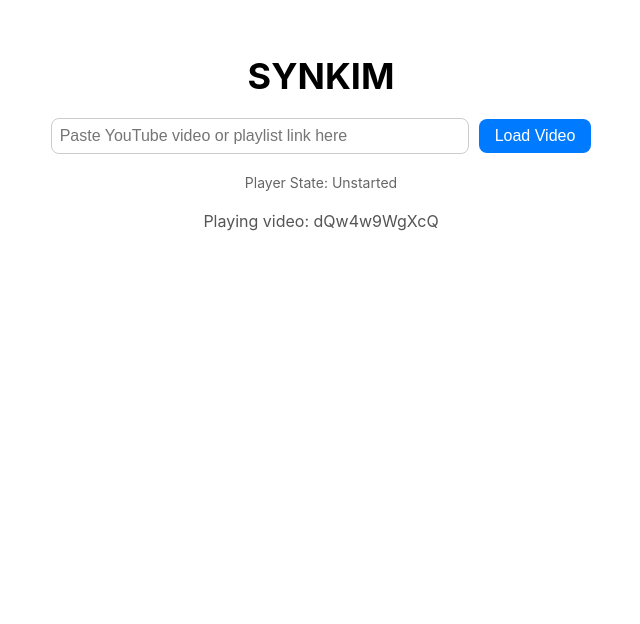
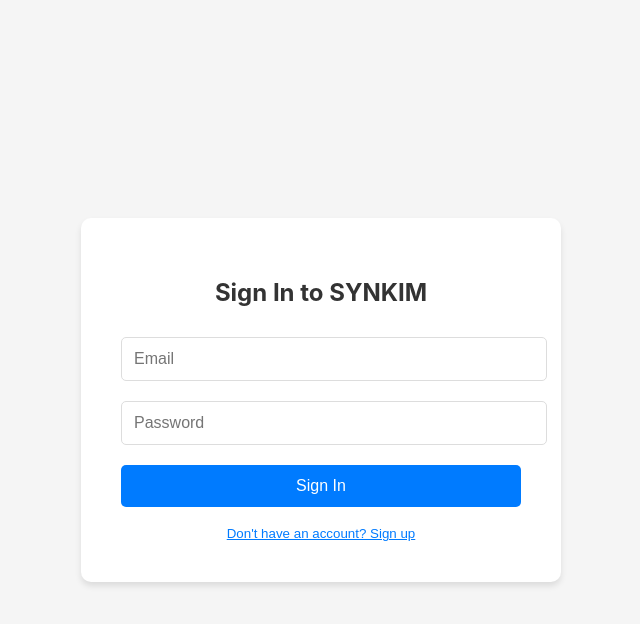
Before and after one commit to alexredboyPRO/Synkim, a React (Create React App) app in the folder client/: page / in a window 1280 px wide. Shown: the top 624 px of the page, without its empty margins (319-959 px from the left). Built offline with nearby package versions, Linux system fonts and the light colour scheme; no server answers.

Commit message:
Added Accounts

```diff
--- a/client/src/App.js
+++ b/client/src/App.js
@@ -1,8 +1,29 @@
 import React, { useEffect, useRef, useState } from "react";
 import YouTube from "react-youtube";
 import io from "socket.io-client";
+import { initializeApp } from "firebase/app";
+import {
+  getAuth,
+  createUserWithEmailAndPassword,
+  signInWithEmailAndPassword,
+  signOut,
+  onAuthStateChanged
+} from "firebase/auth";
 
 const SOCKET_URL = "https://synkim.onrender.com";
+
+const firebaseConfig = {
+  apiKey: "AIzaSyD-IbYzApHkLTnDX8vXDf_fid2ULzyyu_s",
+  authDomain: "synkim-dfd33.firebaseapp.com",
+  projectId: "synkim-dfd33",
+  storageBucket: "synkim-dfd33.firebasestorage.app",
+  messagingSenderId: "982327873530",
+  appId: "1:982327873530:web:b3a2bebf995b48f65c5e43"
+};
+
+// Initialize Firebase
+const app = initializeApp(firebaseConfig);
+const auth = getAuth(app);
 
 function App() {
   const socketRef = useRef(null);
@@ -14,7 +35,14 @@
   const [isPlaylist, setIsPlaylist] = useState(false);
   const [playerKey, setPlayerKey] = useState(0);
   const [playlistId, setPlaylistId] = useState("");
-  const [playerState, setPlayerState] = useState(-1); // -1: unstarted, 0: ended, 1: playing, 2: paused, 3: buffering, 5: video cued
+  const [playerState, setPlayerState] = useState(-1);
+
+  // Auth states
+  const [user, setUser] = useState(null);
+  const [email, setEmail] = useState("");
+  const [password, setPassword] = useState("");
+  const [isLogin, setIsLogin] = useState(true);
+  const [authError, setAuthError] = useState("");
 
   function extractYouTubeId(url) {
     if (!url) return null;
@@ -47,7 +75,41 @@
     return null;
   }
 
-  // Safe player control functions
+  // Auth functions
+  const handleAuth = async (e) => {
+    e.preventDefault();
+    setAuthError("");
+
+    try {
+      if (isLogin) {
+        await signInWithEmailAndPassword(auth, email, password);
+      } else {
+        await createUserWithEmailAndPassword(auth, email, password);
+      }
+    } catch (error) {
+      setAuthError(error.message);
+    }
+  };
+
+  const handleLogout = async () => {
+    try {
+      await signOut(auth);
+    } catch (error) {
+      console.error("Logout error:", error);
+    }
+  };
+
+  // Listen to auth state changes
+  useEffect(() => {
+    const unsubscribe = onAuthStateChanged(auth, (user) => {
+      setUser(user);
+      if (user) {
+        setAuthError("");
+      }
+    });
+    return unsubscribe;
+  }, []);
+
   const safeSeekTo = (time) => {
     if (!playerRef.current) return false;
     try {
@@ -82,6 +144,8 @@
   };
 
   useEffect(() => {
+    if (!user) return; // Only connect socket if user is logged in
+
     socketRef.current = io(SOCKET_URL);
 
     socketRef.current.on("play", (data) => {
@@ -89,7 +153,6 @@
 
       const { time, isPlaylist: remoteIsPlaylist, mediaId } = data;
 
-      // Handle media type changes
       if (remoteIsPlaylist !== isPlaylist || mediaId !== (isPlaylist ? playlistId : videoId)) {
         if (remoteIsPlaylist) {
           setPlaylistId(mediaId);
@@ -102,7 +165,6 @@
         return;
       }
 
-      // Only sync if player is ready and not in error state
       if (playerRef.current && playerState >= 0) {
         const currentTime = playerRef.current.getCurrentTime();
         const diff = Math.abs(currentTime - time);
@@ -160,7 +222,7 @@
       if (isRemoteAction.current) return;
 
       const now = Date.now();
-      if (now - lastSyncTime.current < 8000) { // Increased cooldown
+      if (now - lastSyncTime.current < 8000) {
         return;
       }
 
@@ -174,7 +236,7 @@
         const currentTime = playerRef.current.getCurrentTime();
         const diff = Math.abs(currentTime - time);
 
-        if (diff > 8) { // Increased threshold
+        if (diff > 8) {
           isRemoteAction.current = true;
           safeSeekTo(time);
           lastSyncTime.current = now;
@@ -197,17 +259,18 @@
       setPlayerKey(prev => prev + 1);
     });
 
-    return () => socketRef.current.disconnect();
-  }, [isPlaylist, playlistId, videoId, playerState]);
+    return () => {
+      if (socketRef.current) {
+        socketRef.current.disconnect();
+      }
+    };
+  }, [user, isPlaylist, playlistId, videoId, playerState]);
 
   const onReady = (event) => {
     playerRef.current = event.target;
     console.log("Player ready");
+    setPlayerState(-1);
 
-    // Initialize player state
-    setPlayerState(-1); // unstarted
-
-    // Start sync interval
     const syncInterval = setInterval(() => {
       if (playerRef.current && !isRemoteAction.current && playerState >= 0) {
         try {
@@ -222,7 +285,7 @@
           console.error("Sync error:", error);
         }
       }
-    }, 15000); // Reduced frequency
+    }, 15000);
 
     return () => clearInterval(syncInterval);
   };
@@ -262,10 +325,8 @@
   const onStateChange = (event) => {
     const newState = event.data;
     setPlayerState(newState);
-    console.log("Player state changed to:", newState);
 
-    // Handle playlist auto-play when cued
-    if (isPlaylist && newState === 5) { // 5 = video cued
+    if (isPlaylist && newState === 5) {
       setTimeout(() => {
         if (playerRef.current && !isRemoteAction.current) {
           safePlayVideo();
@@ -273,15 +334,13 @@
       }, 1000);
     }
 
-    // Reset remote action flag on ended state
-    if (newState === 0) { // 0 = ended
+    if (newState === 0) {
       isRemoteAction.current = false;
     }
   };
 
   const onError = (event) => {
     console.error("Player error:", event.data);
-    // Don't try to recover immediately - wait for user action
     isRemoteAction.current = false;
   };
 
@@ -331,11 +390,139 @@
     }
   };
 
-  return (
+  // Auth Form Component
+  const AuthForm = () => (
+    <div style={{
+      display: 'flex',
+      justifyContent: 'center',
+      alignItems: 'center',
+      height: '100vh',
+      backgroundColor: '#f5f5f5'
+    }}>
+      <div style={{
+        backgroundColor: 'white',
+        padding: '40px',
+        borderRadius: '10px',
+        boxShadow: '0 4px 6px rgba(0, 0, 0, 0.1)',
+        width: '400px'
+      }}>
+        <h2 style={{ textAlign: 'center', marginBottom: '30px', color: '#333' }}>
+          {isLogin ? 'Sign In to SYNKIM' : 'Create Account'}
+        </h2>
+
+        {authError && (
+          <div style={{
+            color: 'red',
+            backgroundColor: '#ffe6e6',
+            padding: '10px',
+            borderRadius: '5px',
+            marginBottom: '20px',
+            textAlign: 'center'
+          }}>
+            {authError}
+          </div>
+        )}
+
+        <form onSubmit={handleAuth}>
+          <div style={{ marginBottom: '20px' }}>
+            <input
+              type="email"
+              value={email}
+              onChange={(e) => setEmail(e.target.value)}
+              placeholder="Email"
+              required
+              style={{
+                width: '100%',
+                padding: '12px',
+                fontSize: '16px',
+                borderRadius: '5px',
+                border: '1px solid #ddd'
+              }}
+            />
+          </div>
+
+          <div style={{ marginBottom: '20px' }}>
+            <input
+              type="password"
+              value={password}
+              onChange={(e) => setPassword(e.target.value)}
+              placeholder="Password"
+              required
+              style={{
+                width: '100%',
+                padding: '12px',
+                fontSize: '16px',
+                borderRadius: '5px',
+                border: '1px solid #ddd'
+              }}
+            />
+          </div>
+
+          <button
+            type="submit"
+            style={{
+              width: '100%',
+              padding: '12px',
+              fontSize: '16px',
+              borderRadius: '5px',
+              backgroundColor: '#007BFF',
+              color: 'white',
+              border: 'none',
+              cursor: 'pointer',
+              marginBottom: '15px'
+            }}
+          >
+            {isLogin ? 'Sign In' : 'Sign Up'}
+          </button>
+        </form>
+
+        <div style={{ textAlign: 'center' }}>
+          <button
+            onClick={() => {
+              setIsLogin(!isLogin);
+              setAuthError('');
+            }}
+            style={{
+              background: 'none',
+              border: 'none',
+              color: '#007BFF',
+              cursor: 'pointer',
+              textDecoration: 'underline'
+            }}
+          >
+            {isLogin ? "Don't have an account? Sign up" : "Already have an account? Sign in"}
+          </button>
+        </div>
+      </div>
+    </div>
+  );
+
+  // Main App Component
+  const MainApp = () => (
     <div style={{ textAlign: "center", padding: "30px" }}>
-      <h1 style={{ fontSize: "36px", fontWeight: "bold", marginBottom: "20px" }}>
-        SYNKIM
-      </h1>
+      {/* Header with user info */}
+      <div style={{ display: 'flex', justifyContent: 'space-between', alignItems: 'center', marginBottom: '20px' }}>
+        <h1 style={{ fontSize: "36px", fontWeight: "bold", margin: 0 }}>
+          SYNKIM
+        </h1>
+        <div style={{ display: 'flex', alignItems: 'center', gap: '15px' }}>
+          <span style={{ color: '#666' }}>Welcome, {user.email}</span>
+          <button
+            onClick={handleLogout}
+            style={{
+              padding: '8px 16px',
+              fontSize: '14px',
+              borderRadius: '5px',
+              backgroundColor: '#dc3545',
+              color: 'white',
+              border: 'none',
+              cursor: 'pointer'
+            }}
+          >
+            Logout
+          </button>
+        </div>
+      </div>
 
       <div style={{ marginBottom: "20px" }}>
         <input
@@ -405,6 +592,13 @@
       </p>
     </div>
   );
+
+  // Render based on auth state
+  if (!user) {
+    return <AuthForm />;
+  }
+
+  return <MainApp />;
 }
 
 export default App;
--- a/package.json
+++ b/package.json
@@ -1,5 +1,8 @@
 {
   "devDependencies": {
     "gh-pages": "^6.3.0"
+  },
+  "dependencies": {
+    "firebase": "^12.6.0"
   }
 }
```
Also changed, not shown: 1 other file (tests, documents, lock files or other folders).
